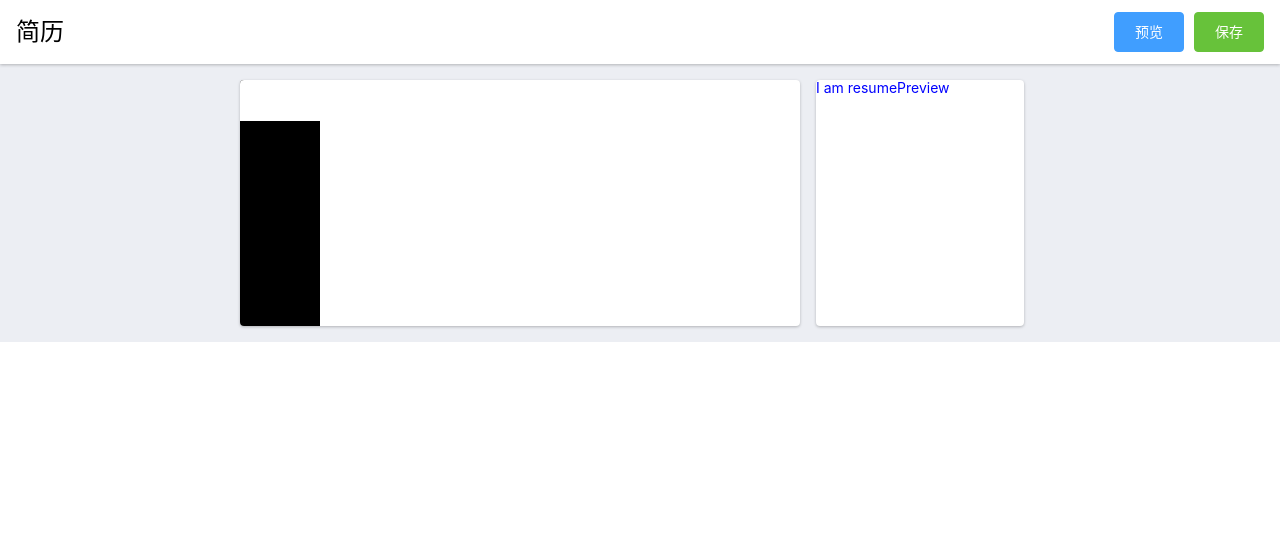
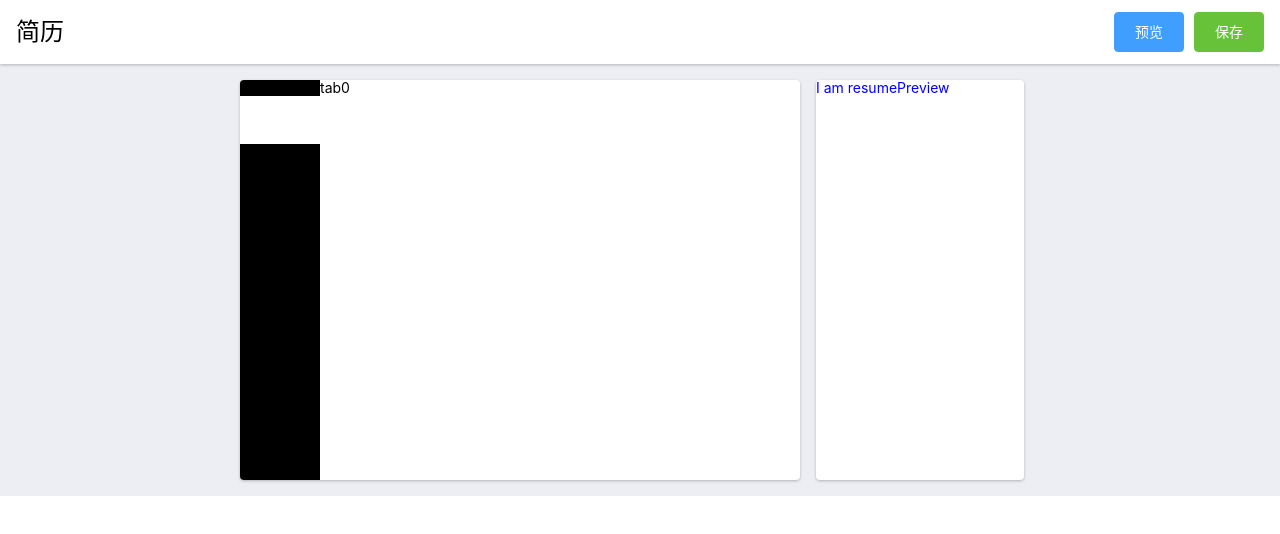
Before and after one commit to weidapao/vue_resume, a Vue app: page / in a window 1280 px wide. Shown: the top 534 px of the page. Built offline with nearby package versions, Linux system fonts and the light colour scheme.

Commit message:
实现tab标签页

```diff
--- a/src/App.vue
+++ b/src/App.vue
@@ -19,7 +19,7 @@ import './assets/reset.scss'
 export default {
   name: 'App',
   data:function(){
-    return {firstword:'加油'}
+    return {isActive:0}
   },
   components:{
     Topbar,ResumeEditor,ResumePreview
--- a/src/components/ResumeEditor.vue
+++ b/src/components/ResumeEditor.vue
@@ -2,45 +2,34 @@
   <div id="resumeEditor">
     <div class="resumebar">
       <ul>
-        <li class="active">
+        <li v-for="i in [0,1,2,3,4,5]"
+            v-bind:class="{ active: isActive==i }"
+            v-on:click="isActive = i" >
           <svg class="icon" aria-hidden="true" >
-            <use xlink:href="#icon-idcard"></use>
-          </svg>
-        </li>
-        <li>
-          <svg class="icon" aria-hidden="true">
-            <use xlink:href="#icon-work"></use>
-          </svg>
-        </li>
-        <li>
-          <svg class="icon" aria-hidden="true">
-            <use xlink:href="#icon-school"></use>
-          </svg>
-        </li>
-        <li>
-          <svg class="icon" aria-hidden="true">
-            <use xlink:href="#icon-heart"></use>
-          </svg>
-        </li>
-        <li>
-          <svg class="icon" aria-hidden="true">
-            <use xlink:href="#icon-award"></use>
-          </svg>
-        </li>
-        <li>
-          <svg class="icon" aria-hidden="true">
-            <use xlink:href="#icon-tel02"></use>
+            <use v-bind:xlink:href="'#'+`${iconArray[i]}`"></use>
           </svg>
         </li>
       </ul>
+
     </div>
-
+    <ol>
+      <li v-bind:class="{ active: isActive==i }"
+          v-for="i in [0,1,2,3,4,5]">
+        tab{{i}}
+      </li>
+    </ol>
   </div>
 </template>
 
 <script>
 export default {
-  name: 'ResumeEditor'
+  name: 'ResumeEditor',
+  data:function(){
+    return {
+      isActive:0,
+      iconArray:['icon-idcard','icon-work','icon-school','icon-heart','icon-award','icon-tel02'],
+    }
+  },
 }
 </script>
 
@@ -48,13 +37,21 @@ export default {
   #resumeEditor{
     min-height: 100px;
     display: flex;
+    >ol>li{
+      display: none;
+      &.active{
+        display: block;
+      }
+    }
     .resumebar{
       background: black;
       width: 80px;
-
       >ul>li{
         text-align: center;
         padding: 8px 0;
+        margin-top: 16px;
+        margin-bottom: 16px;
+        height: 48px;
         > svg{
           width: 24px;
           height: 24px;
--- a/src/main.js
+++ b/src/main.js
@@ -17,5 +17,5 @@ new Vue({
   el: '#app',
   router,
   components: { App },
-  template: '<App/>'
+  template: '<App/>',
 })
```
